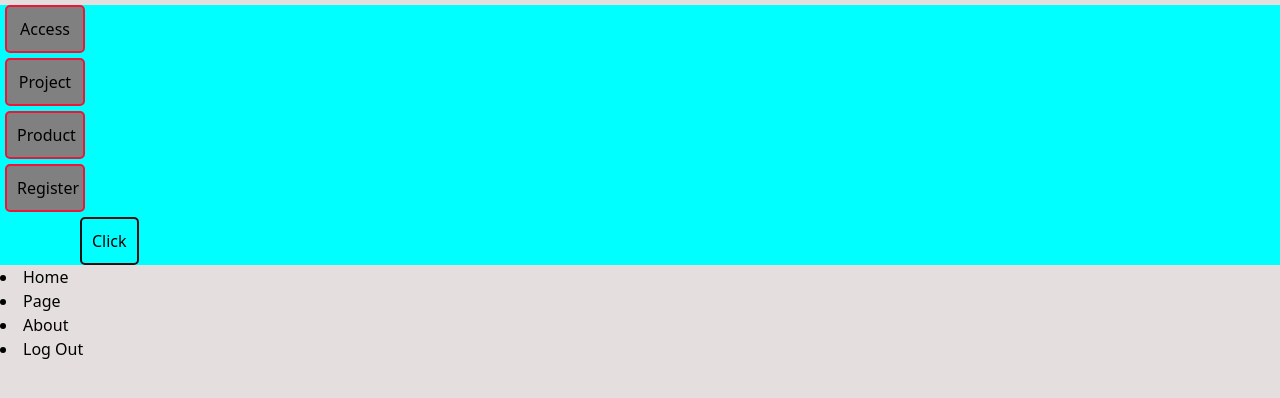
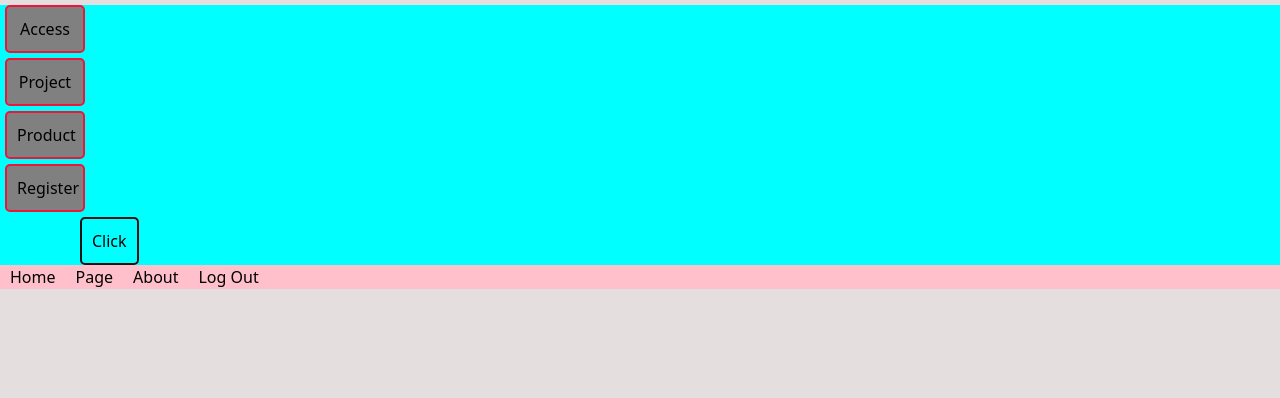
Before and after one commit to Preciousnnebuogor/Online--Store-, a Next.js app: page /tutorial in a window 1280 px wide. Shown: the top 398 px of the page. Built offline with nearby package versions, Linux system fonts and the light colour scheme.

Commit message:
new product

```diff
--- a/src/components/toturial/css.module.scss
+++ b/src/components/toturial/css.module.scss
@@ -24,3 +24,12 @@
     border-radius: 5px;
   }
 }
+
+.page {
+  background-color: pink;
+
+  li {
+    display: inline;
+    padding: 10px;
+  }
+}
```
